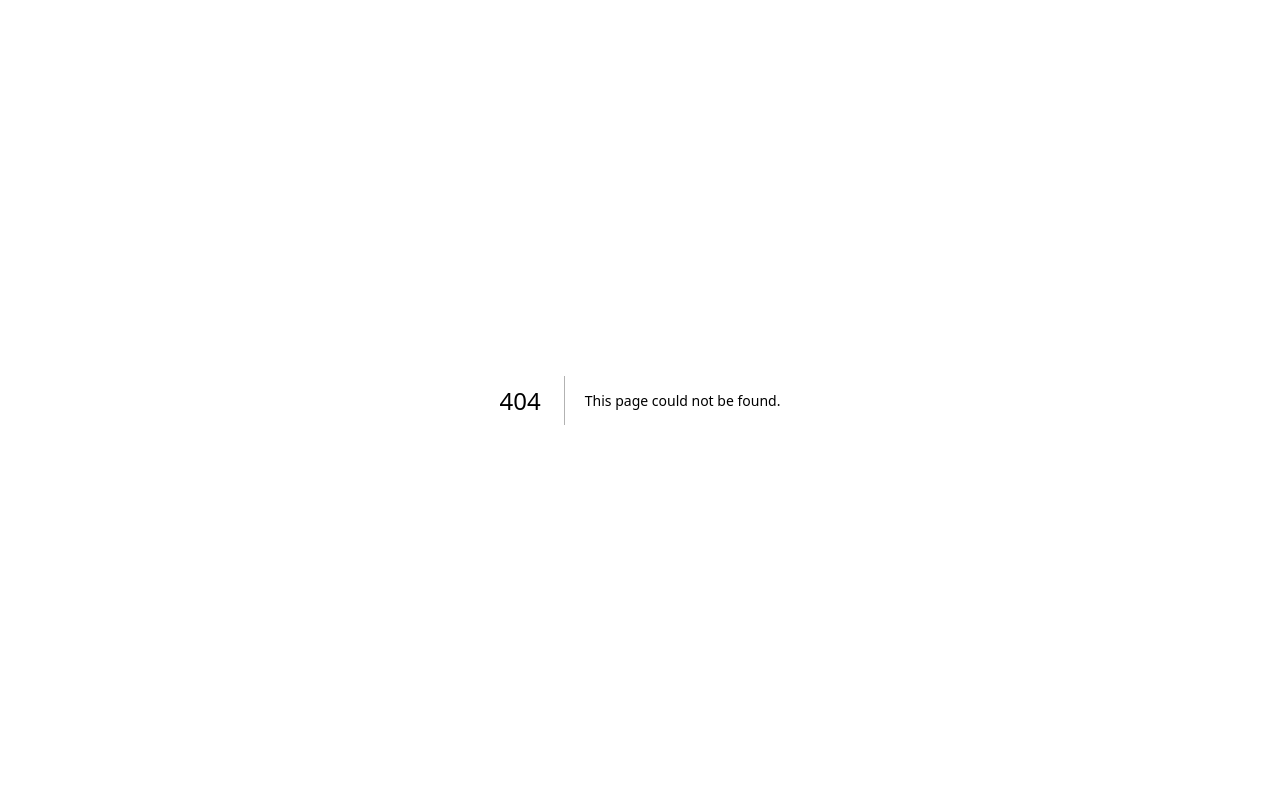
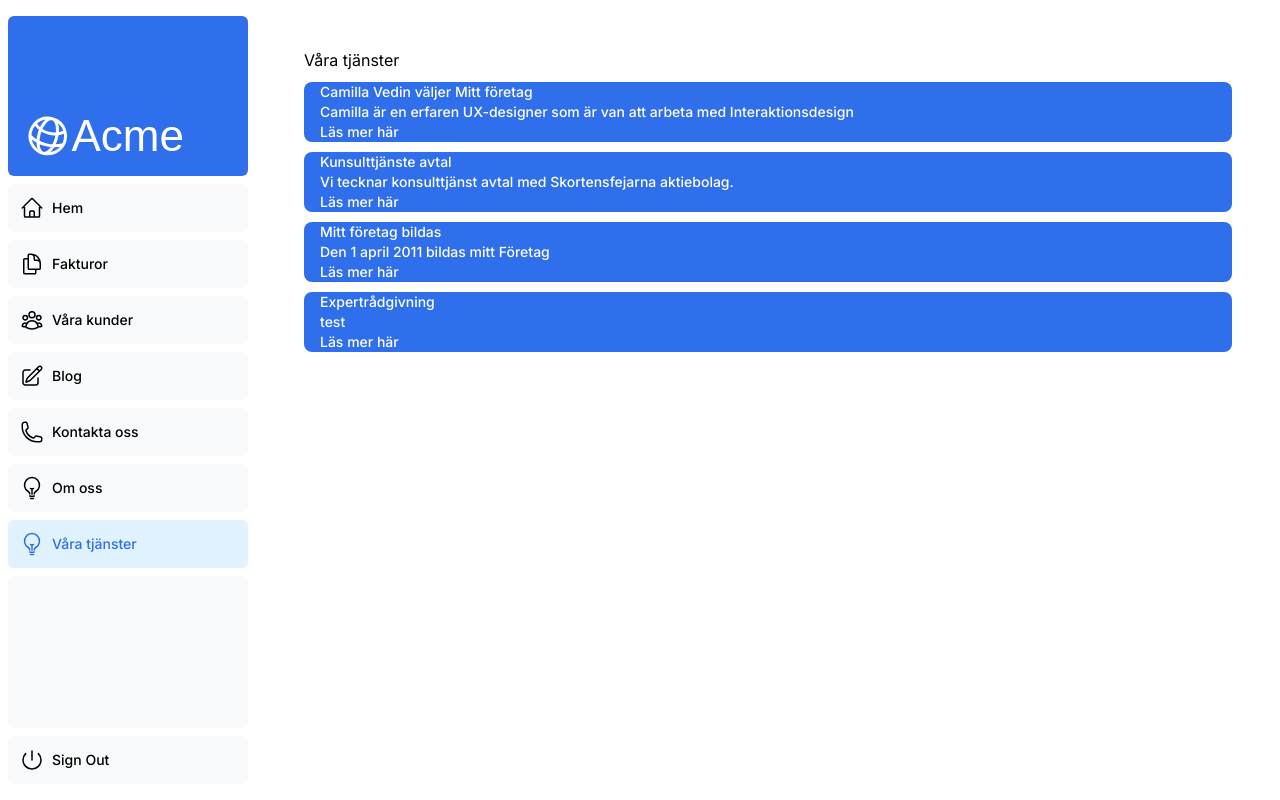
Before and after one commit to millan73/nextjs-dashboard, a Next.js app: page /dashboard/services in a window 1280 px wide. Before the commit this address had no page. Built offline with nearby package versions, Linux system fonts and the light colour scheme; a web font is replaced by a local one.

Commit message:
Skapat en sida våra tjänster

```diff
--- a/app/dashboard/customers/page.tsx
+++ b/app/dashboard/customers/page.tsx
@@ -5,5 +5,5 @@ export const metadata: Metadata = {
 };
 
 export default function Page() {
-  return <p>Customers page</p>;
+  return <h1>Customers page</h1>;
 }
--- /dev/null
+++ b/app/dashboard/services/page.tsx
@@ -0,0 +1,10 @@
+import Section from '@/app/ui/services/Section';
+
+export default function Page() {
+  return (
+    <main>
+      <h1>Våra tjänster</h1>
+      <Section headerText="Tjänster" />
+    </main>
+  );
+}
--- /dev/null
+++ b/app/lib/articleData.js
@@ -0,0 +1,35 @@
+export const newsArticles = [
+  {
+    id: 0,
+    typ: 'news',
+    datum: '2023-07-01',
+    header: 'Camilla Vedin väljer Mitt företag',
+    ingress:
+      'Camilla är en erfaren UX-designer som är van att arbeta med Interaktionsdesign',
+    body: 'Camilla är en erfaren UX-designer som är van att arbeta med Interaktionsdesign, designsystem, Design thinking. Hon har stor vana av stora projekt ',
+  },
+  {
+    id: 1,
+    typ: 'news',
+    datum: '2014-10-13',
+    header: 'Kunsulttjänste avtal',
+    ingress: 'Vi tecknar konsulttjänst avtal med Skortensfejarna aktiebolag.',
+    body: 'Vi tecknar konsulttjänst avtal med Skortensfejarna aktiebolag. Avtalet gäller leverans av konsulter inom Kravhantering, Acceptanstext sam incident och problemhantering',
+  },
+  {
+    id: 2,
+    typ: 'news',
+    datum: '2011-04-01',
+    header: 'Mitt företag bildas ',
+    ingress: 'Den 1 april 2011 bildas mitt Företag',
+    body: 'Den 1 april 2011 bildar Kalle , Pelle och Tommy Mitt företag',
+  },
+  {
+    id: 3,
+    typ: 'service',
+    datum: '2023-10-10',
+    header: 'Expertrådgivning',
+    ingress: 'test',
+    body: 'tester',
+  },
+];
--- a/app/ui/dashboard/nav-links.tsx
+++ b/app/ui/dashboard/nav-links.tsx
@@ -24,6 +24,7 @@ const links = [
   { name: 'Blog', href: '/dashboard/blog', icon: PencilSquareIcon },
   { name: 'Kontakta oss', href: '/dashboard/contact', icon: PhoneIcon },
   { name: 'Om oss', href: '/dashboard/about', icon: LightBulbIcon },
+  { name: 'Våra tjänster', href: '/dashboard/services', icon: LightBulbIcon },
 ];
 
 export default function NavLinks() {
--- /dev/null
+++ b/app/ui/services/Article.tsx
@@ -0,0 +1,16 @@
+export default function Article(props: { headline: string; body: string }) {
+  let servicesStyle = {
+    margin: '10px 0px',
+  };
+  return (
+    <>
+      <div style={servicesStyle}>
+        <div className=" rounded-lg bg-blue-600 px-4 text-sm font-medium text-white transition-colors hover:bg-blue-500 focus-visible:outline focus-visible:outline-2 focus-visible:outline-offset-2 focus-visible:outline-blue-600">
+          <h3>{props.headline}</h3>
+          <p>{props.body}</p>
+          <a href="#">Läs mer här</a>
+        </div>
+      </div>
+    </>
+  );
+}
--- /dev/null
+++ b/app/ui/services/Section.tsx
@@ -0,0 +1,41 @@
+import { newsArticles } from '@/app/lib/articleData';
+import Article from '@/app/ui/services/Article';
+
+let servicesStyle = {
+  fontSize: '700',
+  color: 'black',
+  margin: '10px 0px',
+};
+
+let newsStyle = {
+  fontSize: '700',
+  fontWeight: 'bold',
+  color: 'black',
+};
+
+export default function Section(props: { headerText: string }) {
+  let headTextService = false;
+
+  if (props.headerText == 'Tjänster') {
+    headTextService = true;
+  }
+
+  return (
+    <>
+      <div
+        style={props.headerText != 'Tjänster' ? newsStyle : servicesStyle}
+      ></div>
+      <div style={props.headerText != 'Tjänster' ? newsStyle : servicesStyle}>
+        {headTextService &&
+          props.headerText === 'Tjänster' &&
+          newsArticles.map((article) => (
+            <Article
+              key={article.id}
+              headline={article.header}
+              body={article.ingress}
+            />
+          ))}
+      </div>
+    </>
+  );
+}
```
